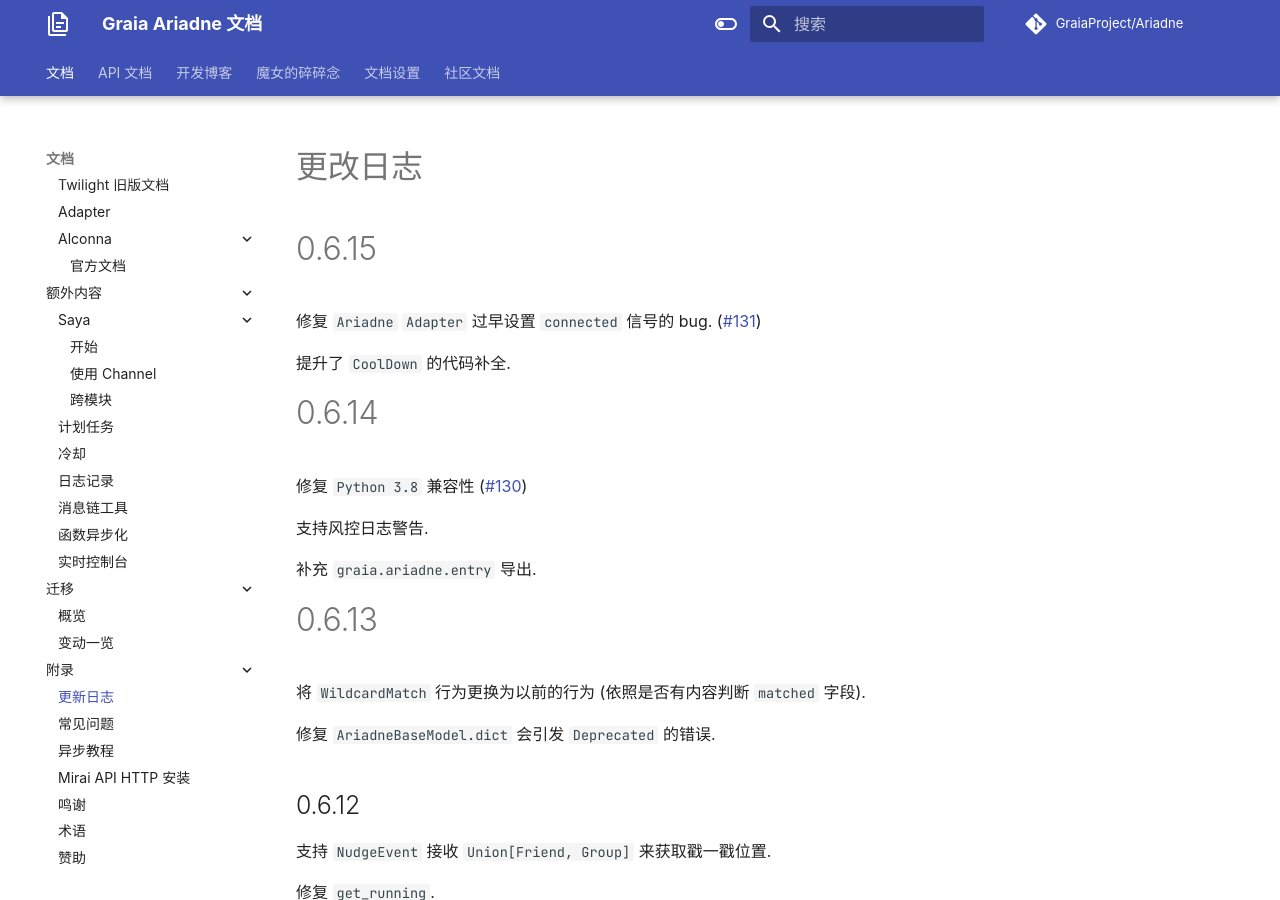
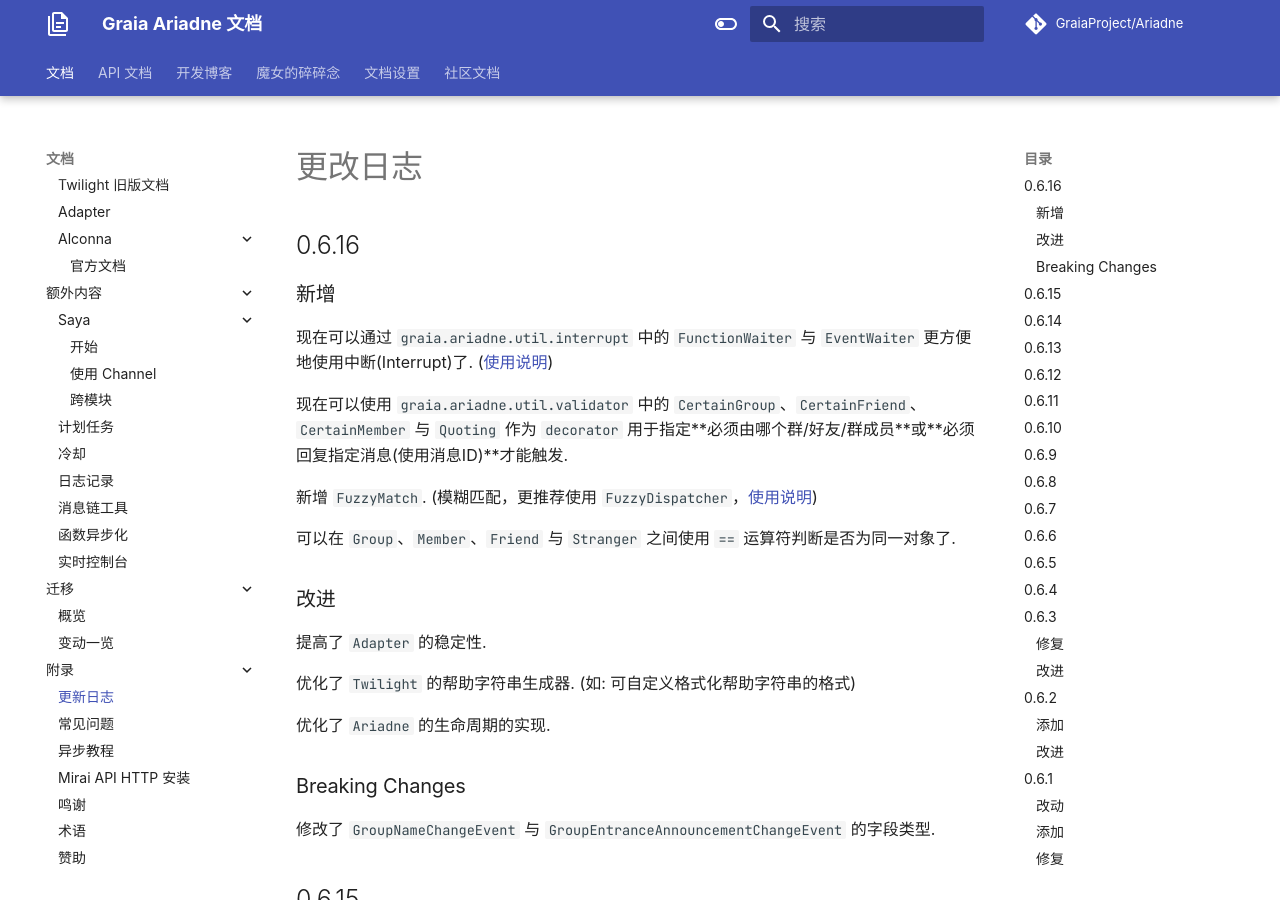
Before and after one commit to GraiaProject/Ariadne, an MkDocs documentation site: the page built from docs/appendix/CHANGELOG.md, in a window 1280 px wide and 900 px high. Built offline with MkDocs 1.6.1 and Material for MkDocs 9.7.7, drawn with Linux system fonts in a browser that asks for light colours; comment, search, counter and statistics services are not loaded.

Commit message:
✨ 0.6.16

```diff
--- a/docs/appendix/CHANGELOG.md
+++ b/docs/appendix/CHANGELOG.md
@@ -1,12 +1,39 @@
 # 更改日志
 
-# 0.6.15
+## 0.6.16
+
+### 新增
+
+现在可以通过 `graia.ariadne.util.interrupt` 中的 `FunctionWaiter` 与 `EventWaiter`
+更方便地使用中断(Interrupt)了. ([使用说明](../advance/broadcast/interrupt.md))
+
+现在可以使用 `graia.ariadne.util.validator` 中的
+`CertainGroup`、`CertainFriend`、`CertainMember` 与 `Quoting`
+作为 `decorator` 用于指定**必须由哪个群/好友/群成员**或**必须回复指定消息(使用消息ID)**才能触发.
+
+新增 `FuzzyMatch`. (模糊匹配，更推荐使用 `FuzzyDispatcher`，[使用说明](../basic/base-parser.md))
+
+可以在 `Group`、`Member`、`Friend` 与 `Stranger` 之间使用 `==` 运算符判断是否为同一对象了.
+
+### 改进
+
+提高了 `Adapter` 的稳定性.
+
+优化了 `Twilight` 的帮助字符串生成器. (如: 可自定义格式化帮助字符串的格式)
+
+优化了 `Ariadne` 的生命周期的实现.
+
+### Breaking Changes
+
+修改了 `GroupNameChangeEvent` 与 `GroupEntranceAnnouncementChangeEvent` 的字段类型.
+
+## 0.6.15
 
 修复 `Ariadne` `Adapter` 过早设置 `connected` 信号的 bug. ([#131](https://github.com/GraiaProject/Ariadne/issues/131))
 
 提升了 `CoolDown` 的代码补全.
 
-# 0.6.14
+## 0.6.14
 
 修复 `Python 3.8` 兼容性 (#130)
 
@@ -14,7 +41,7 @@
 
 补充 `graia.ariadne.entry` 导出.
 
-# 0.6.13
+## 0.6.13
 
 将 `WildcardMatch` 行为更换为以前的行为 (依照是否有内容判断 `matched` 字段).
 
--- a/pyproject.toml
+++ b/pyproject.toml
@@ -1,6 +1,6 @@
 [tool.poetry]
 name = "graia-ariadne"
-version = "0.6.15"
+version = "0.6.16"
 description = "Another elegant Python QQ Bot framework for mirai and mirai-api-http v2."
 authors = [
     "BlueGlassBlock <blueglassblock@outlook.com>",
```
